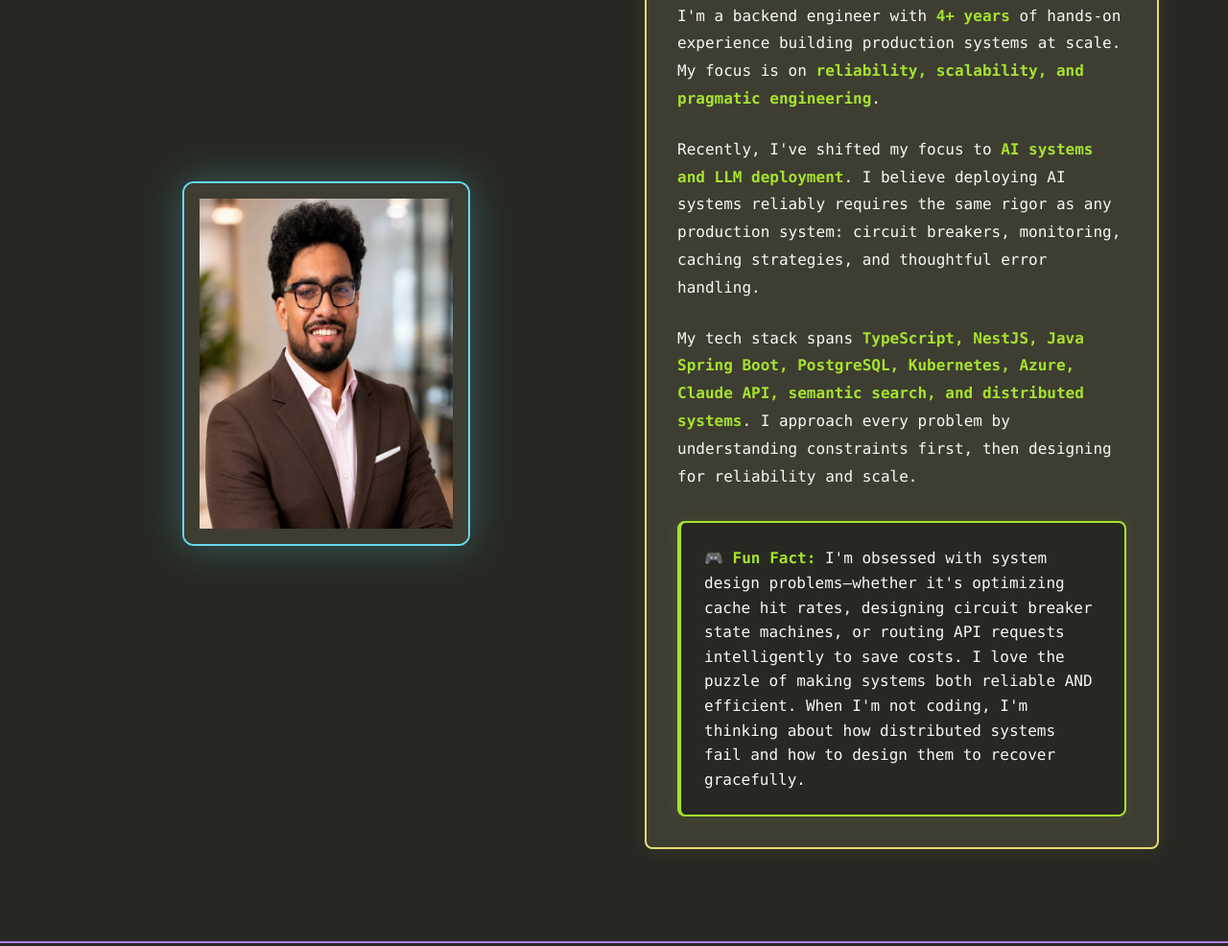
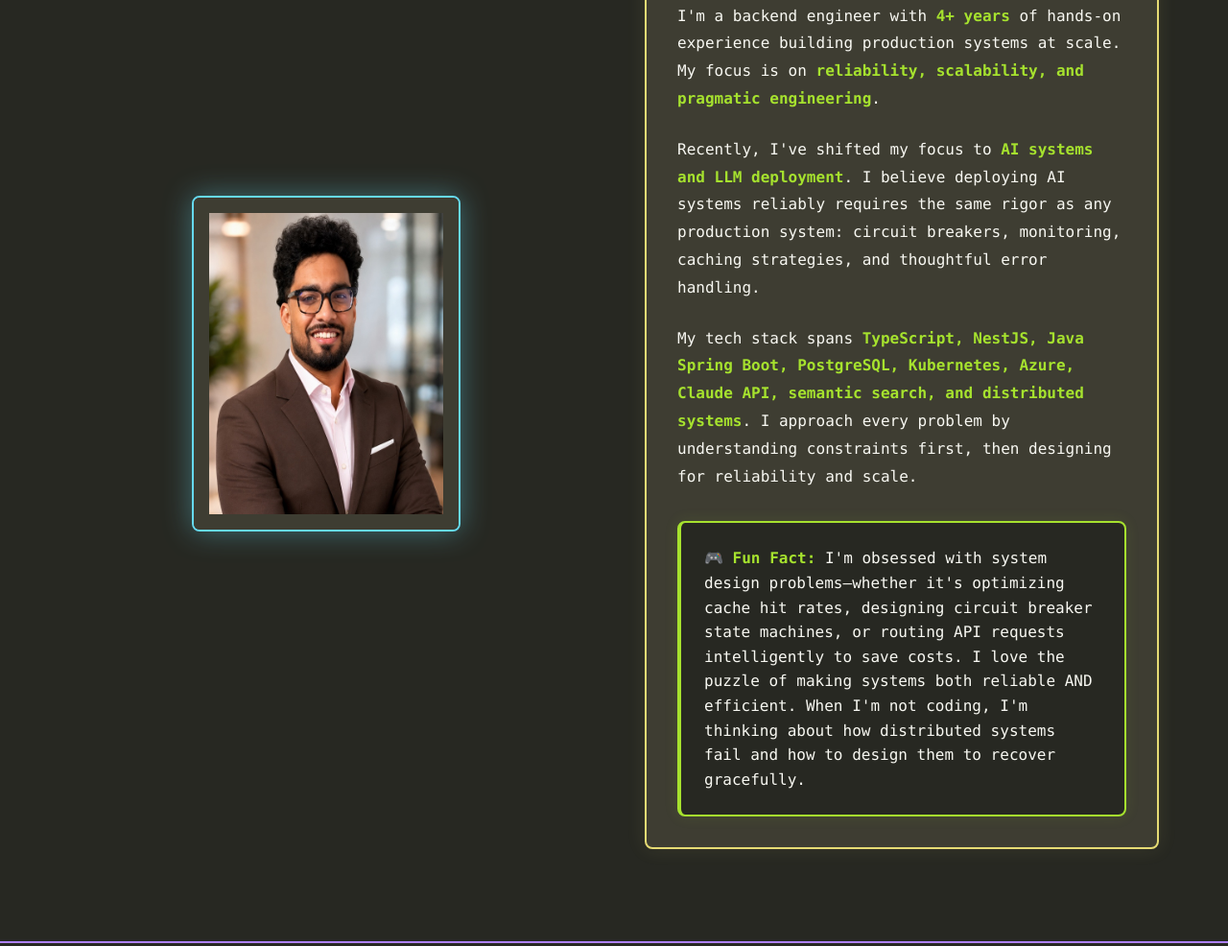
Before and after one commit to karthikkalletla97/research-assistant, a website: page docs/index.html in a window 1280 px wide. Shown: the part 1146-2132 px from the top of the page at 96% size. Drawn offline with Linux system fonts and the light colour scheme.

Commit message:
Refactor headshot frame styles in index.html
Updated the headshot frame styles and added new properties for layout and appearance.

```diff
--- a/docs/index.html
+++ b/docs/index.html
@@ -300,16 +300,17 @@
                 inset 0 0 20px rgba(102, 217, 239, 0.05);
         }
 
-        .headshot-frame::before {
-            content: '';
-            position: absolute;
-            top: -50%;
-            left: -50%;
-            width: 200%;
-            height: 200%;
-            background: linear-gradient(45deg, transparent 30%, rgba(102, 217, 239, 0.1) 50%, transparent 70%);
-            animation: shimmer 3s infinite;
-            z-index: 1;
+        .headshot-frame {
+            position: relative;
+            width: 280px;
+            height: 350px;
+            border: 2px solid var(--monokai-cyan);
+            border-radius: 8px;
+            overflow: hidden;
+            background: var(--monokai-light);
+            box-shadow:
+                0 0 30px rgba(102, 217, 239, 0.4),
+                inset 0 0 30px rgba(102, 217, 239, 0.1);
         }
 
         .headshot-placeholder {
@@ -331,8 +332,10 @@
             width: 100%;
             height: 100%;
             object-fit: cover;
+            object-position: center;
             position: relative;
             z-index: 2;
+            display: block;
         }
 
         @keyframes shimmer {
```
